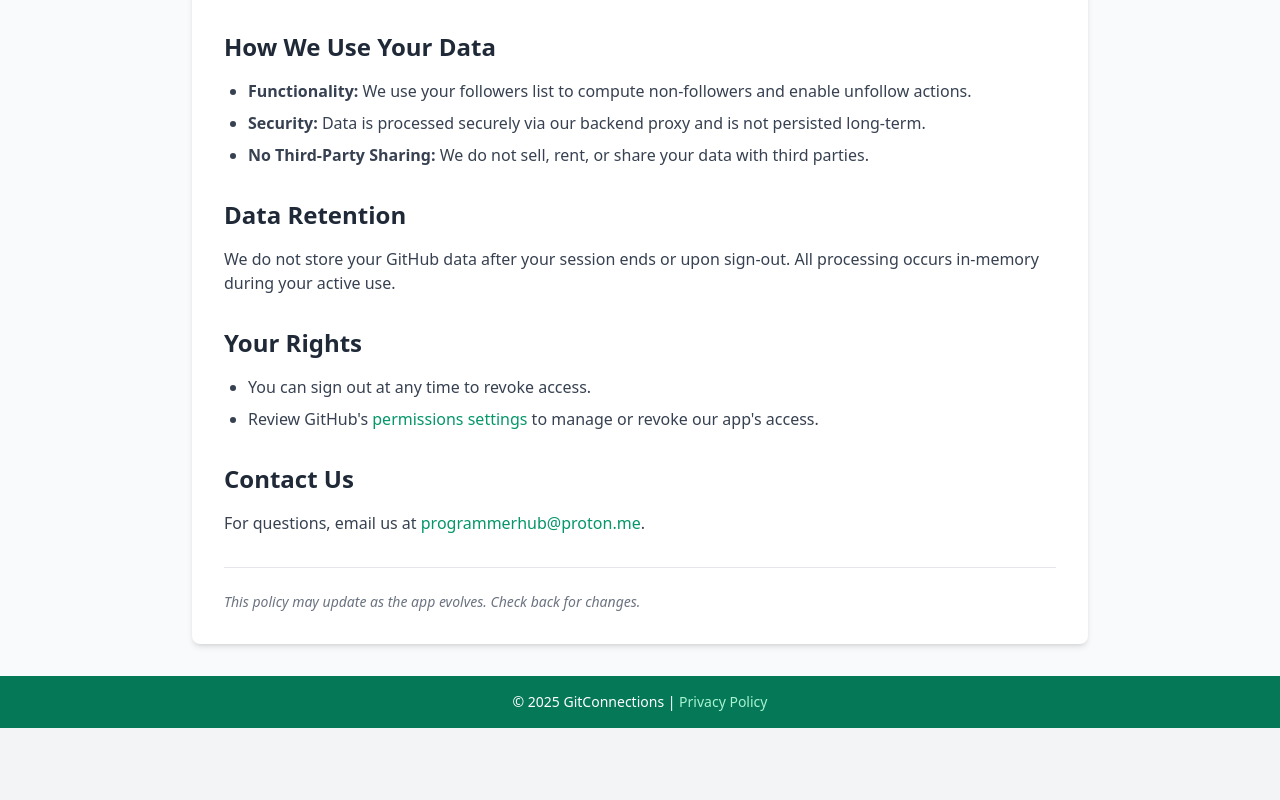
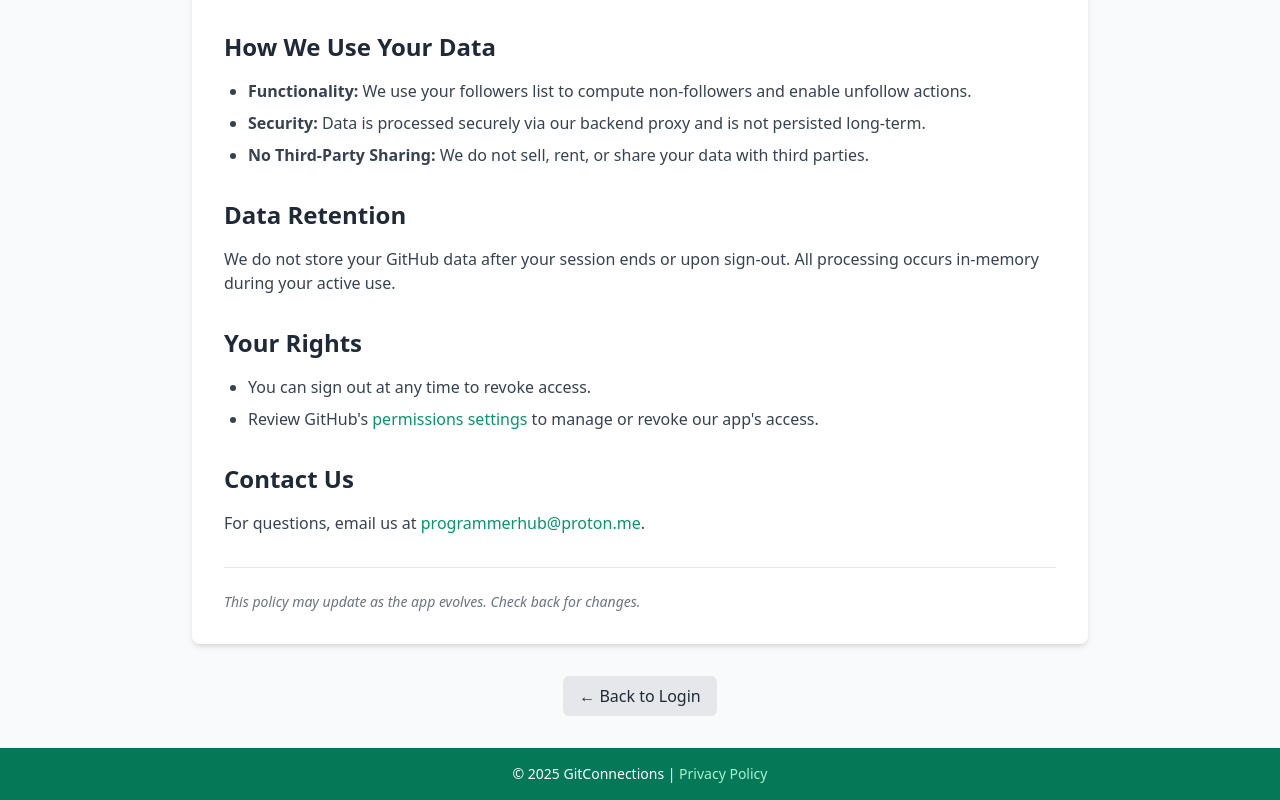
Before and after one commit to samuelldmj/gitconnections, a Vue app in the folder frontend/: page /privacy in a window 1280 px wide. Shown: the part 517-1317 px from the top of the page. Before the commit the page ends 1245 px from the top, so only its background shows below. Built offline with nearby package versions, Linux system fonts and the light colour scheme.

Commit message:
added back button to privacy component

```diff
--- a/frontend/src/views/Privacy.vue
+++ b/frontend/src/views/Privacy.vue
@@ -86,11 +86,33 @@
                 </div>
             </div>
         </div>
+
+        <div class="text-center mt-8">
+            <button @click="goBack"
+                class="bg-gray-200 dark:bg-gray-700 hover:bg-gray-300 dark:hover:bg-gray-600 text-gray-800 dark:text-gray-200 px-4 py-2 rounded-md transition-colors">
+                ← Back to Login
+            </button>
+        </div>
     </div>
+
+
+
 </template>
 
 <script setup>
+import { useRouter } from 'vue-router'
 
+const router = useRouter()
+
+const goBack = () => {
+    // Check if we can go back in history
+    if (window.history.state.back) {
+        router.go(-1)
+    } else {
+        // Fallback to home if no history
+        router.push('/')
+    }
+}
 </script>
 
 <style scoped>
```
